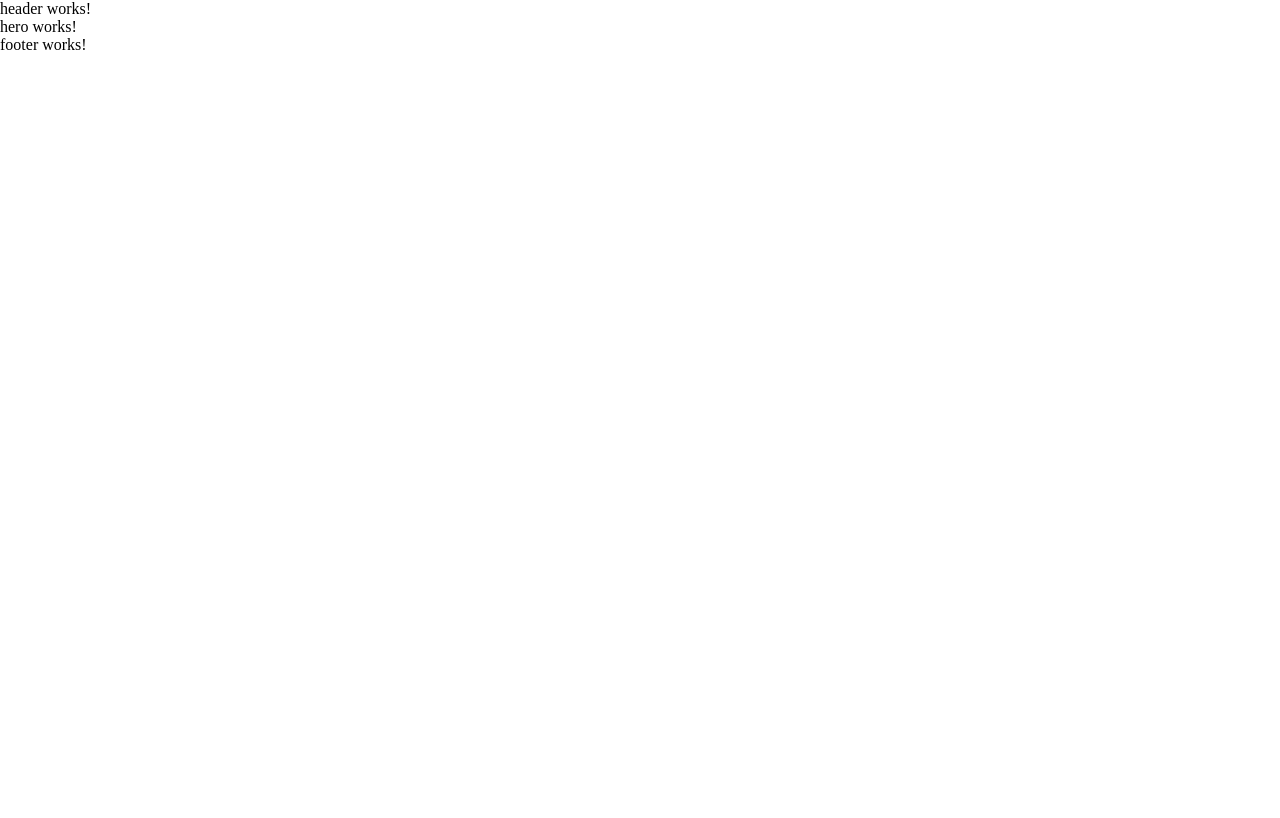
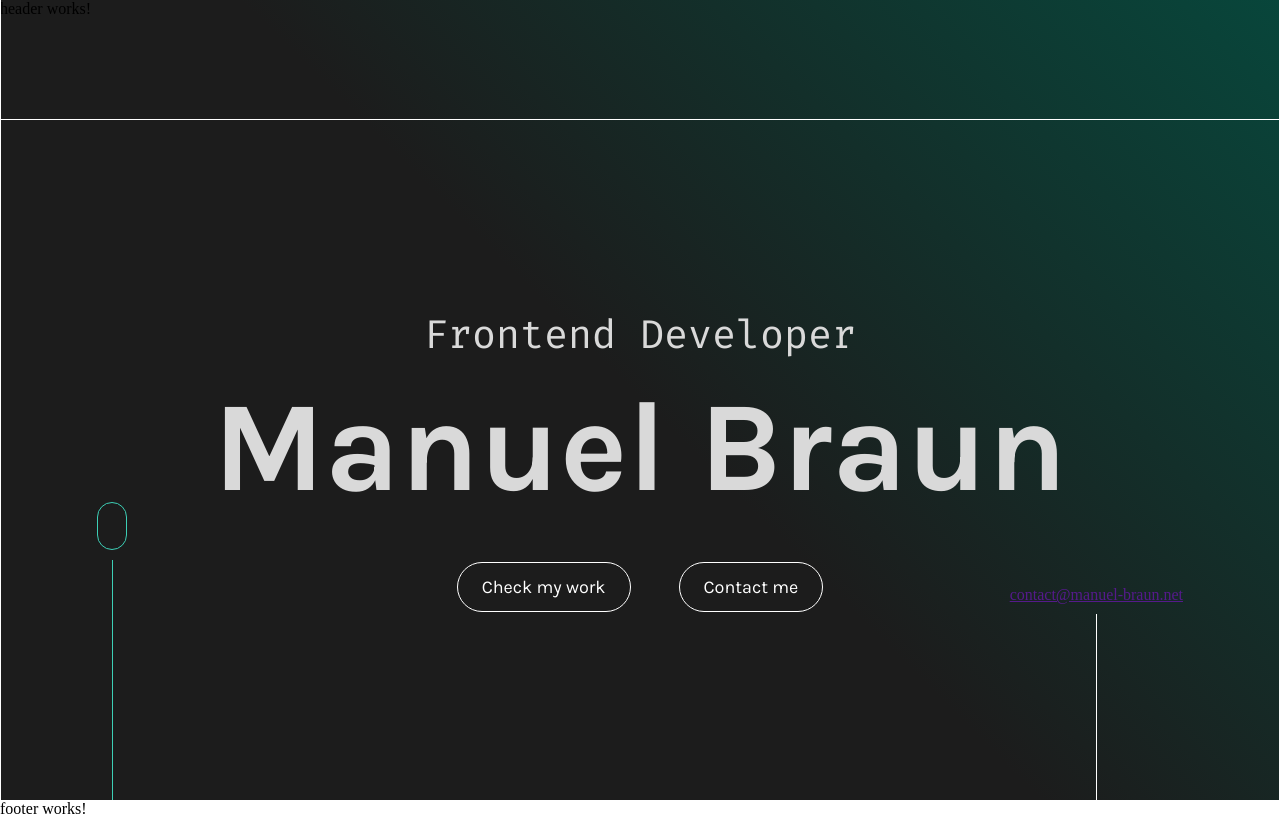
Before and after one commit to manuelbrauncoder/portfolio-2.0, an Angular app: page /home in a window 1280 px wide. Built offline with nearby package versions, Linux system fonts and the light colour scheme.

Commit message:
home: hero: start with layout

```diff
--- a/src/app/app.component.scss
+++ b/src/app/app.component.scss
@@ -0,0 +1,12 @@
+@use '../styles.scss' as *;
+
+app-header{
+    position: absolute;
+    background: transparent;
+    top: 0;
+    left: 0;
+    width: 100%;
+    height: 120px;
+
+    border-bottom: 1px solid white;
+}
--- a/src/app/components/hero/hero.component.html
+++ b/src/app/components/hero/hero.component.html
@@ -1 +1,27 @@
-<p>hero works!</p>
+<div class="content-bg">
+    <div class="hero-content">
+        <div class="center">
+            <h3>Frontend Developer</h3>
+            <h1>Manuel Braun</h1>
+            <div class="btns">
+                <button class="primary-btn">Check my work</button>
+                <button class="primary-btn">Contact me</button>
+            </div>
+        </div>
+
+        <div class="left-line">
+            <div class="arrow">
+
+            </div>
+            <hr class="line">
+        </div>
+
+        <div class="right-line">
+            <a href="">contact&#64;manuel-braun.net</a>
+            <!-- github -->
+            <!-- linkedin -->
+             <hr class="line">
+        </div>
+
+    </div>
+</div>
--- a/src/app/components/hero/hero.component.scss
+++ b/src/app/components/hero/hero.component.scss
@@ -0,0 +1,79 @@
+@use '../../../styles.scss' as *;
+
+.content-bg {
+    background: linear-gradient(45deg, $color-black-bg, $color-black-bg, $color-green-bg);
+}
+
+.hero-content {
+    position: relative;
+    @include dFlex();
+    height: 100dvh;
+    width: 100%;
+    max-width: $content-limit;
+    margin: 0 auto;
+    padding: 120px 0 0 0;
+    border-right: 1px solid white;
+    border-left: 1px solid white;
+
+    .center {
+        @include dFlex($fd: column);
+
+        h3{
+            @include font-fira-code($fs: 40px, $fw: 400);
+            color: $color-not-white;
+        }
+
+        h1{
+            @include font-karla($fs: 128px, $fw: 700);
+            color: $color-not-white;
+            margin-top: 12px;
+        }
+
+        .btns {
+            @include dFlex($g: 48px);
+            margin-top: 40px;
+        }
+    }
+}
+
+.left-line {
+    position: absolute;
+    bottom: 0;
+    left: 96px;
+    @include dFlex($fd: column, $g: 10px);
+
+    .line{
+        width: 1px;
+        height: 240px;
+        border: unset;
+        background-color: $color-v2-green-100;
+    }
+
+    .arrow {
+        width: 30px;
+        height: 48px;
+        border: 1px solid $color-v2-green-100;
+        border-radius: 100vw;
+    }
+}
+
+.right-line {
+    position: absolute;
+    bottom: 0;
+    right: 96px;
+    @include dFlex($fd: column, $g: 10px);
+    a{
+
+    }
+
+    img {
+
+    }
+
+    .line {
+        width: 1px;
+        height: 186px;
+        border: unset;
+        background-color: white;
+    }
+}
--- /dev/null
+++ b/src/app/pages/privacy/privacy.component.html
@@ -0,0 +1 @@
+<p>privacy works!</p>
--- a/src/fonts.scss
+++ b/src/fonts.scss
@@ -4,7 +4,7 @@
     font-family: 'Fira Code';
     font-style: normal;
     font-weight: 300;
-    src: url('.assets/fonts/fira-code-v22-latin-300.woff2') format('woff2'); /* Chrome 36+, Opera 23+, Firefox 39+, Safari 12+, iOS 10+ */
+    src: url('assets/fonts/fira-code-v22-latin-300.woff2') format('woff2'); /* Chrome 36+, Opera 23+, Firefox 39+, Safari 12+, iOS 10+ */
   }
   /* fira-code-regular - latin */
   @font-face {
@@ -12,7 +12,7 @@
     font-family: 'Fira Code';
     font-style: normal;
     font-weight: 400;
-    src: url('.assets/fonts/fira-code-v22-latin-regular.woff2') format('woff2'); /* Chrome 36+, Opera 23+, Firefox 39+, Safari 12+, iOS 10+ */
+    src: url('assets/fonts/fira-code-v22-latin-regular.woff2') format('woff2'); /* Chrome 36+, Opera 23+, Firefox 39+, Safari 12+, iOS 10+ */
   }
   /* fira-code-500 - latin */
   @font-face {
@@ -20,7 +20,7 @@
     font-family: 'Fira Code';
     font-style: normal;
     font-weight: 500;
-    src: url('.assets/fonts/fira-code-v22-latin-500.woff2') format('woff2'); /* Chrome 36+, Opera 23+, Firefox 39+, Safari 12+, iOS 10+ */
+    src: url('assets/fonts/fira-code-v22-latin-500.woff2') format('woff2'); /* Chrome 36+, Opera 23+, Firefox 39+, Safari 12+, iOS 10+ */
   }
   /* fira-code-600 - latin */
   @font-face {
@@ -28,7 +28,7 @@
     font-family: 'Fira Code';
     font-style: normal;
     font-weight: 600;
-    src: url('.assets/fonts/fira-code-v22-latin-600.woff2') format('woff2'); /* Chrome 36+, Opera 23+, Firefox 39+, Safari 12+, iOS 10+ */
+    src: url('assets/fonts/fira-code-v22-latin-600.woff2') format('woff2'); /* Chrome 36+, Opera 23+, Firefox 39+, Safari 12+, iOS 10+ */
   }
   /* fira-code-700 - latin */
   @font-face {
@@ -36,7 +36,7 @@
     font-family: 'Fira Code';
     font-style: normal;
     font-weight: 700;
-    src: url('.assets/fonts/fira-code-v22-latin-700.woff2') format('woff2'); /* Chrome 36+, Opera 23+, Firefox 39+, Safari 12+, iOS 10+ */
+    src: url('assets/fonts/fira-code-v22-latin-700.woff2') format('woff2'); /* Chrome 36+, Opera 23+, Firefox 39+, Safari 12+, iOS 10+ */
   }
 
   /* karla-200 - latin */
@@ -45,7 +45,7 @@
     font-family: 'Karla';
     font-style: normal;
     font-weight: 200;
-    src: url('.assets/fonts/karla-v31-latin-200.woff2') format('woff2'); /* Chrome 36+, Opera 23+, Firefox 39+, Safari 12+, iOS 10+ */
+    src: url('assets/fonts/karla-v31-latin-200.woff2') format('woff2'); /* Chrome 36+, Opera 23+, Firefox 39+, Safari 12+, iOS 10+ */
   }
   /* karla-200italic - latin */
   @font-face {
@@ -53,7 +53,7 @@
     font-family: 'Karla';
     font-style: italic;
     font-weight: 200;
-    src: url('.assets/fonts/karla-v31-latin-200italic.woff2') format('woff2'); /* Chrome 36+, Opera 23+, Firefox 39+, Safari 12+, iOS 10+ */
+    src: url('assets/fonts/karla-v31-latin-200italic.woff2') format('woff2'); /* Chrome 36+, Opera 23+, Firefox 39+, Safari 12+, iOS 10+ */
   }
   /* karla-300 - latin */
   @font-face {
@@ -61,7 +61,7 @@
     font-family: 'Karla';
     font-style: normal;
     font-weight: 300;
-    src: url('.assets/fonts/karla-v31-latin-300.woff2') format('woff2'); /* Chrome 36+, Opera 23+, Firefox 39+, Safari 12+, iOS 10+ */
+    src: url('assets/fonts/karla-v31-latin-300.woff2') format('woff2'); /* Chrome 36+, Opera 23+, Firefox 39+, Safari 12+, iOS 10+ */
   }
   /* karla-300italic - latin */
   @font-face {
@@ -69,7 +69,7 @@
     font-family: 'Karla';
     font-style: italic;
     font-weight: 300;
-    src: url('.assets/fonts/karla-v31-latin-300italic.woff2') format('woff2'); /* Chrome 36+, Opera 23+, Firefox 39+, Safari 12+, iOS 10+ */
+    src: url('assets/fonts/karla-v31-latin-300italic.woff2') format('woff2'); /* Chrome 36+, Opera 23+, Firefox 39+, Safari 12+, iOS 10+ */
   }
   /* karla-regular - latin */
   @font-face {
@@ -77,7 +77,7 @@
     font-family: 'Karla';
     font-style: normal;
     font-weight: 400;
-    src: url('.assets/fonts/karla-v31-latin-regular.woff2') format('woff2'); /* Chrome 36+, Opera 23+, Firefox 39+, Safari 12+, iOS 10+ */
+    src: url('assets/fonts/karla-v31-latin-regular.woff2') format('woff2'); /* Chrome 36+, Opera 23+, Firefox 39+, Safari 12+, iOS 10+ */
   }
   /* karla-italic - latin */
   @font-face {
@@ -85,7 +85,7 @@
     font-family: 'Karla';
     font-style: italic;
     font-weight: 400;
-    src: url('.assets/fonts/karla-v31-latin-italic.woff2') format('woff2'); /* Chrome 36+, Opera 23+, Firefox 39+, Safari 12+, iOS 10+ */
+    src: url('assets/fonts/karla-v31-latin-italic.woff2') format('woff2'); /* Chrome 36+, Opera 23+, Firefox 39+, Safari 12+, iOS 10+ */
   }
   /* karla-500 - latin */
   @font-face {
@@ -93,7 +93,7 @@
     font-family: 'Karla';
     font-style: normal;
     font-weight: 500;
-    src: url('.assets/fonts/karla-v31-latin-500.woff2') format('woff2'); /* Chrome 36+, Opera 23+, Firefox 39+, Safari 12+, iOS 10+ */
+    src: url('assets/fonts/karla-v31-latin-500.woff2') format('woff2'); /* Chrome 36+, Opera 23+, Firefox 39+, Safari 12+, iOS 10+ */
   }
   /* karla-500italic - latin */
   @font-face {
@@ -101,7 +101,7 @@
     font-family: 'Karla';
     font-style: italic;
     font-weight: 500;
-    src: url('.assets/fonts/karla-v31-latin-500italic.woff2') format('woff2'); /* Chrome 36+, Opera 23+, Firefox 39+, Safari 12+, iOS 10+ */
+    src: url('assets/fonts/karla-v31-latin-500italic.woff2') format('woff2'); /* Chrome 36+, Opera 23+, Firefox 39+, Safari 12+, iOS 10+ */
   }
   /* karla-600 - latin */
   @font-face {
@@ -109,7 +109,7 @@
     font-family: 'Karla';
     font-style: normal;
     font-weight: 600;
-    src: url('.assets/fonts/karla-v31-latin-600.woff2') format('woff2'); /* Chrome 36+, Opera 23+, Firefox 39+, Safari 12+, iOS 10+ */
+    src: url('assets/fonts/karla-v31-latin-600.woff2') format('woff2'); /* Chrome 36+, Opera 23+, Firefox 39+, Safari 12+, iOS 10+ */
   }
   /* karla-600italic - latin */
   @font-face {
@@ -117,7 +117,7 @@
     font-family: 'Karla';
     font-style: italic;
     font-weight: 600;
-    src: url('.assets/fonts/karla-v31-latin-600italic.woff2') format('woff2'); /* Chrome 36+, Opera 23+, Firefox 39+, Safari 12+, iOS 10+ */
+    src: url('assets/fonts/karla-v31-latin-600italic.woff2') format('woff2'); /* Chrome 36+, Opera 23+, Firefox 39+, Safari 12+, iOS 10+ */
   }
   /* karla-700 - latin */
   @font-face {
@@ -125,7 +125,7 @@
     font-family: 'Karla';
     font-style: normal;
     font-weight: 700;
-    src: url('.assets/fonts/karla-v31-latin-700.woff2') format('woff2'); /* Chrome 36+, Opera 23+, Firefox 39+, Safari 12+, iOS 10+ */
+    src: url('assets/fonts/karla-v31-latin-700.woff2') format('woff2'); /* Chrome 36+, Opera 23+, Firefox 39+, Safari 12+, iOS 10+ */
   }
   /* karla-700italic - latin */
   @font-face {
@@ -133,7 +133,7 @@
     font-family: 'Karla';
     font-style: italic;
     font-weight: 700;
-    src: url('.assets/fonts/karla-v31-latin-700italic.woff2') format('woff2'); /* Chrome 36+, Opera 23+, Firefox 39+, Safari 12+, iOS 10+ */
+    src: url('assets/fonts/karla-v31-latin-700italic.woff2') format('woff2'); /* Chrome 36+, Opera 23+, Firefox 39+, Safari 12+, iOS 10+ */
   }
   /* karla-800 - latin */
   @font-face {
@@ -141,7 +141,7 @@
     font-family: 'Karla';
     font-style: normal;
     font-weight: 800;
-    src: url('.assets/fonts/karla-v31-latin-800.woff2') format('woff2'); /* Chrome 36+, Opera 23+, Firefox 39+, Safari 12+, iOS 10+ */
+    src: url('assets/fonts/karla-v31-latin-800.woff2') format('woff2'); /* Chrome 36+, Opera 23+, Firefox 39+, Safari 12+, iOS 10+ */
   }
   /* karla-800italic - latin */
   @font-face {
@@ -149,5 +149,5 @@
     font-family: 'Karla';
     font-style: italic;
     font-weight: 800;
-    src: url('.assets/fonts/karla-v31-latin-800italic.woff2') format('woff2'); /* Chrome 36+, Opera 23+, Firefox 39+, Safari 12+, iOS 10+ */
+    src: url('assets/fonts/karla-v31-latin-800italic.woff2') format('woff2'); /* Chrome 36+, Opera 23+, Firefox 39+, Safari 12+, iOS 10+ */
   }
--- a/src/styles.scss
+++ b/src/styles.scss
@@ -3,3 +3,43 @@
     margin: 0;
     padding: 0;
 }
+
+$color-v2-green-100: #3DCFB6;
+$color-v2-green-50: #3DCFB680;
+$color-v2-green-10: #3DCFB61A;
+$color-not-white: #D9D9D9;
+$color-green-bg: #08463b;
+$color-black-bg: #1c1c1c;
+
+$content-limit: 1920px;
+
+
+@mixin font-fira-code($fs: 1.5rem, $fw: 400){
+    font-family: 'Fira Code';
+    font-size: $fs;
+    font-weight: $fw;
+}
+
+@mixin font-karla($fs: 1.5rem, $fw: 400){
+    font-family: 'Karla';
+    font-size: $fs;
+    font-weight: $fw;
+}
+
+@mixin dFlex($fd: row, $jc: center, $ai: center, $g: 0){
+    display: flex;
+    flex-direction: $fd;
+    justify-content: $jc;
+    align-items: $ai;
+    gap: $g;
+}
+
+.primary-btn {
+    @include font-karla($fs: 1.125rem, $fw: 400);
+    @include dFlex($g: 0.625rem);
+    border: 1px solid white;
+    border-radius: 100vw;
+    background-color: transparent;
+    color: white;
+    padding: 0.8rem 1.5rem;
+}
```
Also changed, not shown: src/app/pages/privacy/privacy.component.ts (added, +12 -0 lines), src/app/pages/privacy/privacy.component.scss (added), 1 other file (tests, documents, lock files or other folders).
